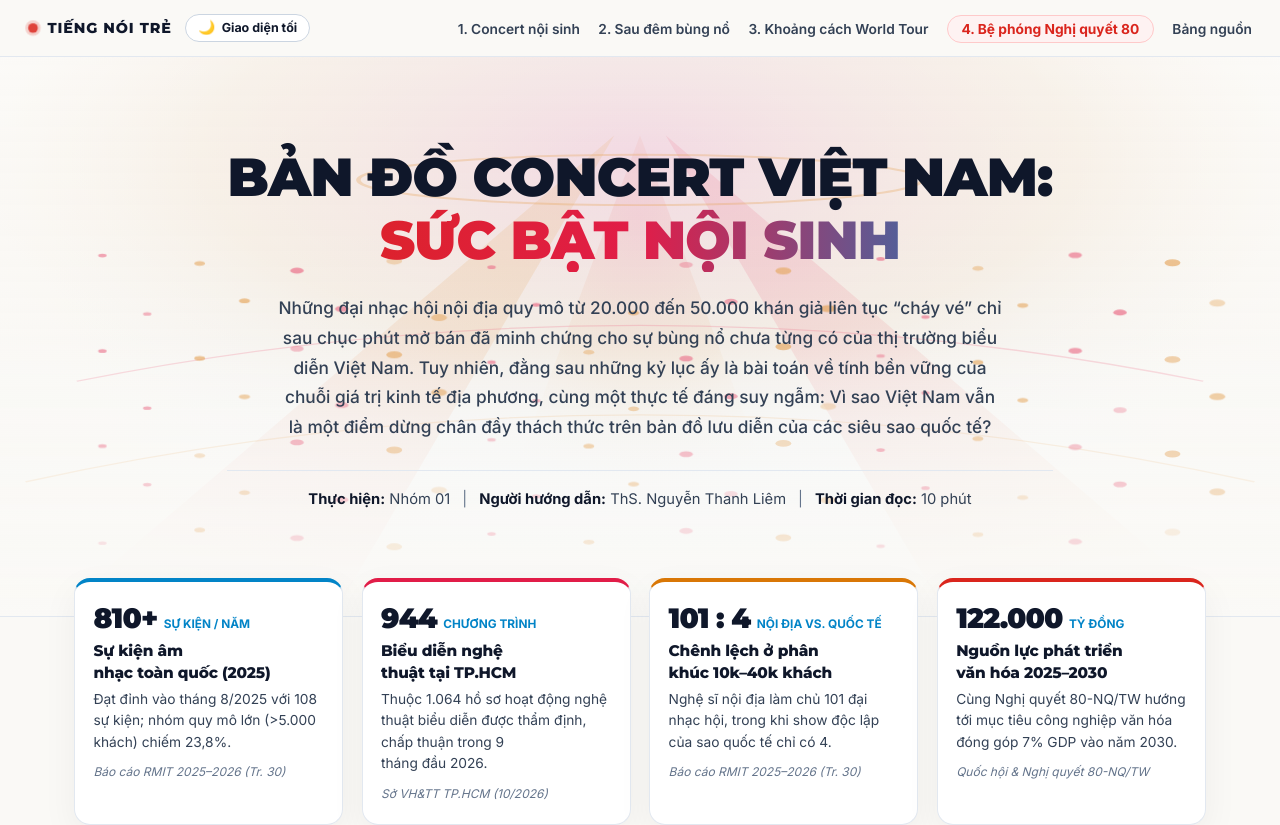
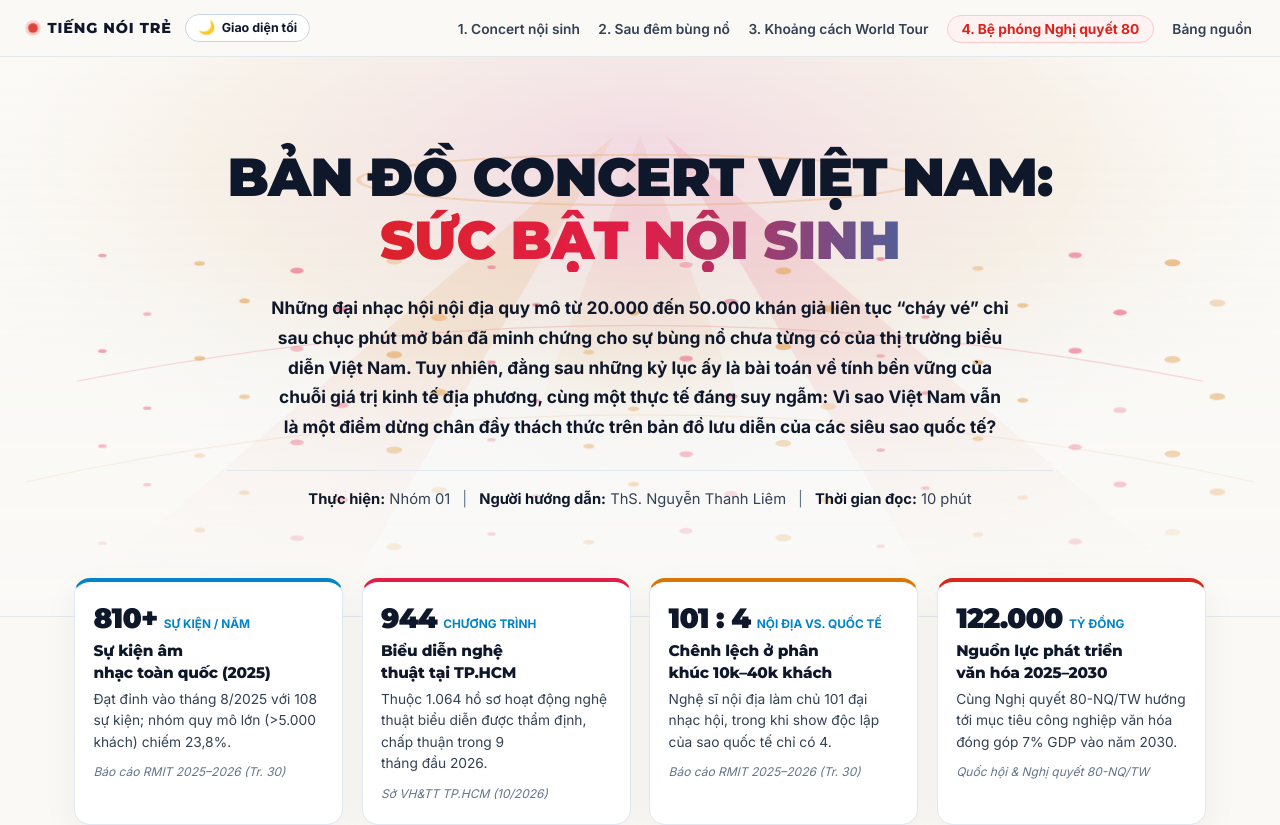
Before and after one commit to giahanluong192/mmj1, a Next.js app: page / in a window 1280 px wide. Shown: the top 825 px of the page. Built offline with nearby package versions, Linux system fonts and the light colour scheme.

Commit message:
fix(hero): update sapo content and apply bold typography styling

```diff
--- a/src/app/globals.css
+++ b/src/app/globals.css
@@ -422,8 +422,8 @@ textarea {
   line-height: 1.72;
   letter-spacing: 0;
   word-spacing: normal;
-  color: var(--text-secondary);
-  font-weight: 500;
+  color: var(--text-primary);
+  font-weight: 700;
   text-wrap: balance;
 }
 
--- a/src/components/HeroConcertLoop.tsx
+++ b/src/components/HeroConcertLoop.tsx
@@ -123,7 +123,9 @@ export default function HeroConcertLoop() {
             <span className="title-line-accent">{ARTICLE_META.titleAccent}</span>
           </h1>
 
-          <p className="hero-sapo">{ARTICLE_META.sapo}</p>
+          <p className="hero-sapo">
+            <strong>{ARTICLE_META.sapo}</strong>
+          </p>
 
           <div className="hero-meta-strip">
             <span>
--- a/src/data/articleData.ts
+++ b/src/data/articleData.ts
@@ -241,7 +241,8 @@ export const ARTICLE_META = {
   titleMain: "BẢN ĐỒ CONCERT VIỆT\u00A0NAM:",
   titleAccent: "SỨC BẬT NỘI\u00A0SINH",
   // Sapo ngắn gọn, đi thẳng vào nội dung chính và tương quan dữ liệu theo chuẩn báo chí dữ liệu
-  sapo: "Những đại nhạc hội nội địa quy mô từ 20.000 đến 50.000 khán giả liên tục “cháy vé” chỉ sau chục phút mở bán đã minh chứng cho sự bùng nổ chưa từng có của thị trường biểu diễn Việt\u00A0Nam. Tuy nhiên, đằng sau những kỷ lục ấy là bài toán về tính bền vững của chuỗi giá trị kinh tế địa phương, cùng một thực tế đáng suy ngẫm: Vì sao Việt\u00A0Nam vẫn là một điểm dừng chân đầy thách thức trên bản đồ lưu diễn của các siêu sao quốc\u00A0tế?",
+  sapo:
+    "Những đại nhạc hội nội địa quy mô từ 20.000 đến 50.000 khán giả liên tục “cháy vé” chỉ sau chục phút mở bán đã minh chứng cho sự bùng nổ chưa từng có của thị trường biểu diễn Việt\u00A0Nam. Tuy nhiên, đằng sau những kỷ lục ấy là bài toán về tính bền vững của chuỗi giá trị kinh tế địa phương, cùng một thực tế đáng suy ngẫm: Vì sao Việt\u00A0Nam vẫn là một điểm dừng chân đầy thách thức trên bản đồ lưu diễn của các siêu sao quốc\u00A0tế?",
   publishDate: "Tháng 11/2026",
   author: "Nhóm 01",
   advisor: "ThS. Nguyễn Thanh Liêm",
```
